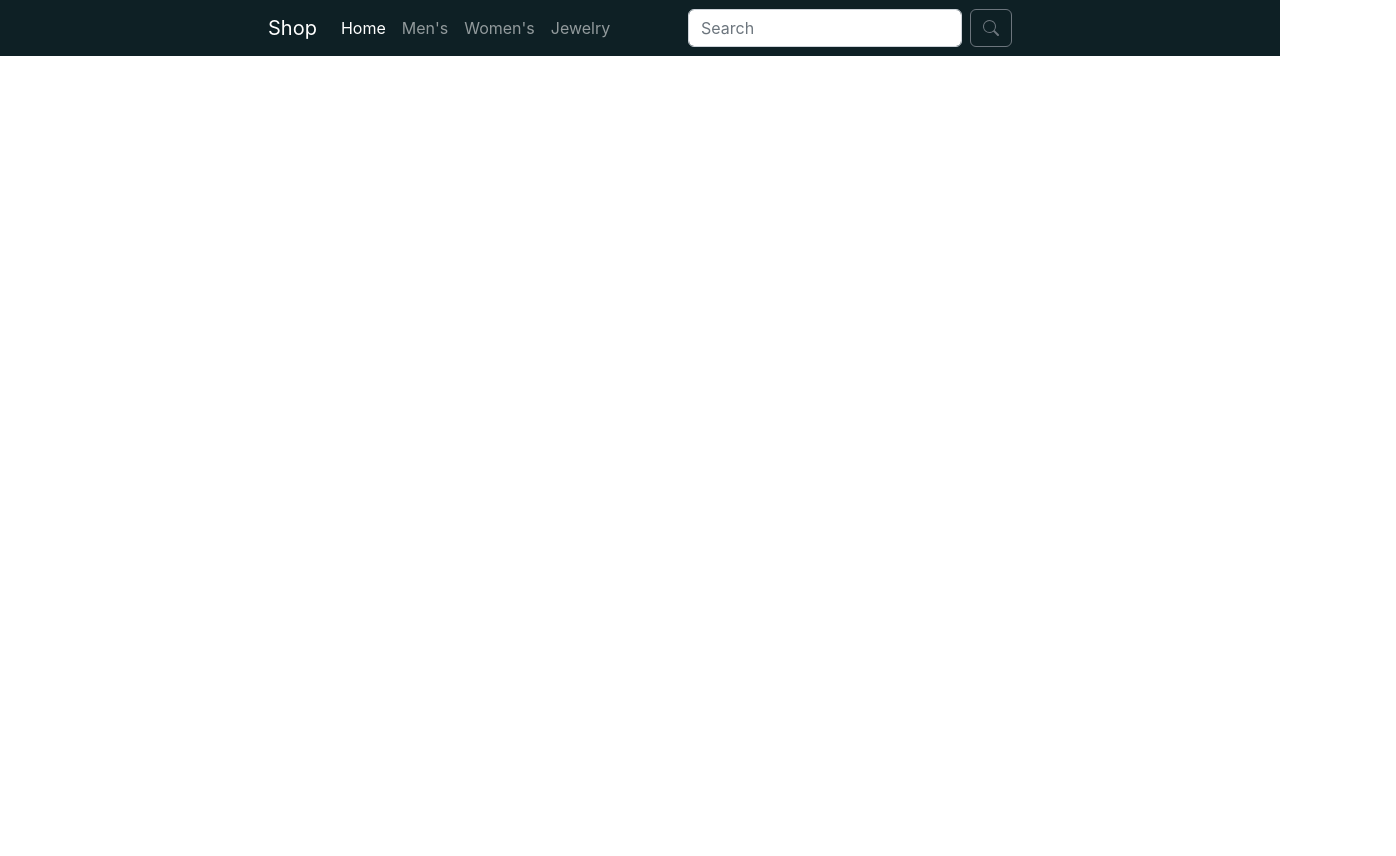
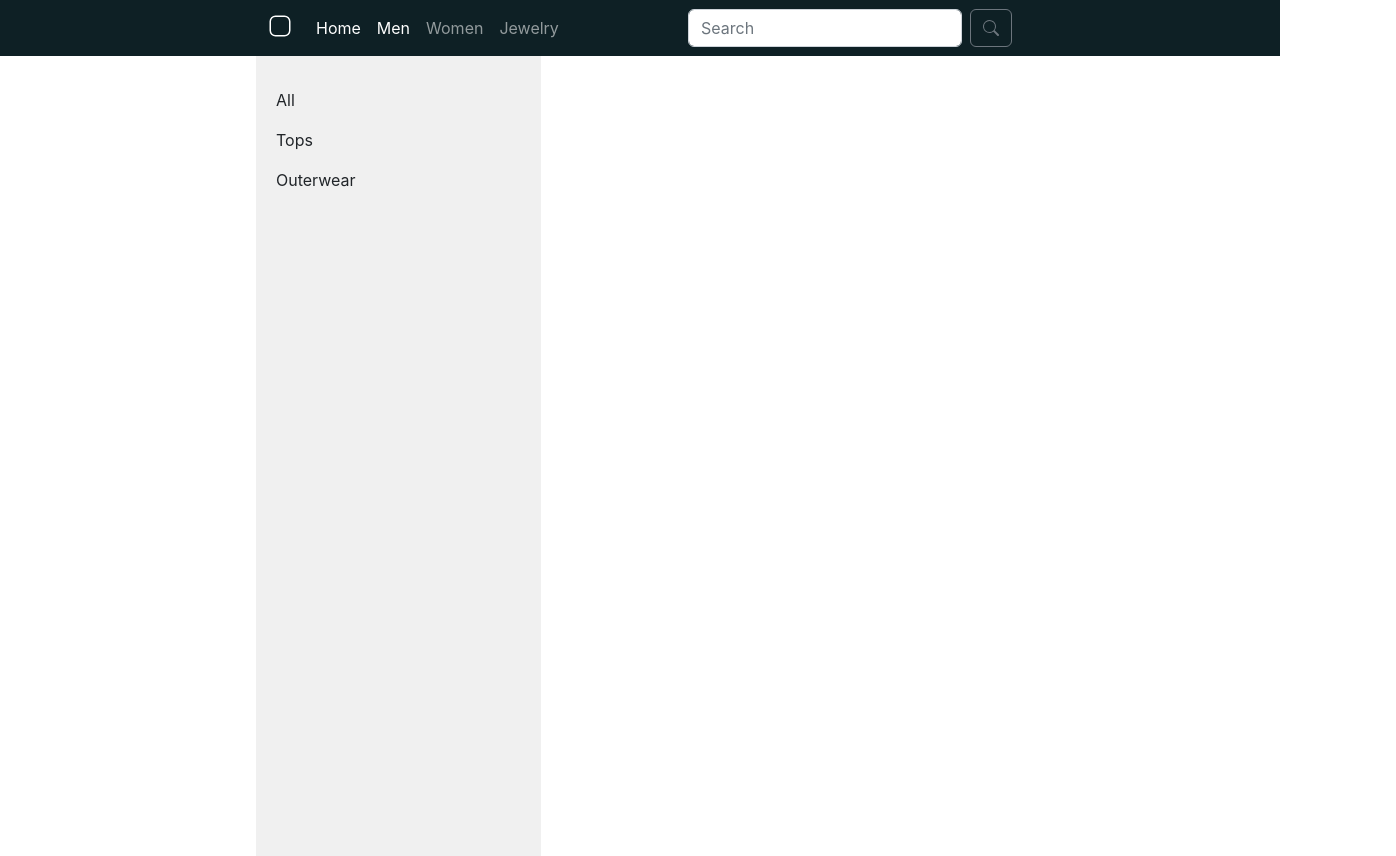
Before and after one commit to adwyre/shop, a React (Create React App) app: page /men in a window 1280 px wide. Shown: the whole page, 1396 px wide, since content can reach past the window. Before the commit the page ends 800 px from the top, so only its background shows below. Built offline with nearby package versions, Linux system fonts and the light colour scheme.

Commit message:
add dropdown navbar

```diff
--- a/src/app/App.jsx
+++ b/src/app/App.jsx
@@ -1,4 +1,5 @@
 import React from "react";
+import { useEffect, useState } from "react";
 import {
   BrowserRouter as Router,
   Switch,
@@ -8,29 +9,43 @@ import {
 } from "react-router-dom";
 import './app.css';
 import Home from "../components/Home";
+import Browse from "../components/Browse";
+import Modal from "../components/Modal";
 
 function App() {
+  const displayModal = (e) => {
+    const elements = document.getElementsByClassName('modal-menu');
+    for (let i = 0; i < elements.length; i++) {
+      elements.item(i).style.display = 'none';
+    };
+    document.getElementsByClassName('modal')[0].style.display = 'block'
+    const modalId = e.target.dataset.modalId
+    document.getElementById(modalId).style.display = 'block'
+  }
+
   return (
     <Router>
       <nav className="navbar navbar-expand-md navbar-dark fixed-top">
         <div className="container-fluid nav-container">
-          <NavLink className="navbar-brand" to="#">Shop</NavLink>
+          <NavLink className="navbar-brand" to="/"><svg xmlns="http://www.w3.org/2000/svg" width="1.5rem" height="1.5rem" fill="currentColor" class="bi bi-app" viewBox="0 0 16 16">
+  <path d="M11 2a3 3 0 0 1 3 3v6a3 3 0 0 1-3 3H5a3 3 0 0 1-3-3V5a3 3 0 0 1 3-3h6zM5 1a4 4 0 0 0-4 4v6a4 4 0 0 0 4 4h6a4 4 0 0 0 4-4V5a4 4 0 0 0-4-4H5z"/>
+</svg></NavLink>
           <button className="navbar-toggler" type="button" data-bs-toggle="collapse" data-bs-target="#navbarCollapse" aria-controls="navbarCollapse" aria-expanded="false" aria-label="Toggle navigation">
             <span className="navbar-toggler-icon"></span>
           </button>
           <div className="collapse navbar-collapse" id="navbarCollapse">
             <ul className="navbar-nav me-auto mb-2 mb-md-0">
               <li className="nav-item">
-                <NavLink className="nav-link active" aria-current="page" to="/home">Home</NavLink>
+                <NavLink className="nav-link" to="/">Home</NavLink>
               </li>
               <li className="nav-item">
-                <NavLink className="nav-link" to="/mens">Men's</NavLink>
+                <NavLink className="nav-link" to="/men" data-modal-id="men" onMouseOver={displayModal}>Men</NavLink>
               </li>
               <li className="nav-item">
-                <NavLink className="nav-link" to="/womens">Women's</NavLink>
+                <NavLink className="nav-link" to="/women" data-modal-id="women" onMouseOver={displayModal}>Women</NavLink>
               </li>
               <li className="nav-item">
-                <NavLink className="nav-link" to="/jewelry">Jewelry</NavLink>
+                <NavLink className="nav-link" to="/jewelry" data-modal-id="jewelry"onMouseOver={displayModal}>Jewelry</NavLink>
               </li>
             </ul>
             <form className="d-flex" role="search">
@@ -46,18 +61,19 @@ function App() {
         </div>
       </nav>
       <main>
+      <Modal />
       <Switch>
-        <Route path="/home">
-          <Home />
+        <Route path="/men">
+          <Browse />
         </Route>
-        <Route path="/mens">
-
-        </Route>
-        <Route path="/womens">
-
+        <Route path="/women">
+          <Browse />
         </Route>
         <Route path="/jewelry">
-
+          <Browse />
+        </Route>
+        <Route path="/">
+          <Home />
         </Route>
       </Switch>
       </main>
--- a/src/app/app.css
+++ b/src/app/app.css
@@ -51,6 +51,55 @@
   white-space: nowrap;
   -webkit-overflow-scrolling: touch;
 }
+/* Dropdown menus */
+.modal {
+  margin-top: 56px;
+  height: 100vh;
+  background-color: rgba(0, 0, 0, 0.6);
+  display: none;
+  z-index: 5;
+  padding-left: 20%;
+}
+@media (max-width: 1075px) {
+  .modal {
+    padding-left: 1rem;
+  }
+}
+.modal-menu {
+  position: absolute;
+  background-color: rgb(255, 255, 255);
+  border-radius: 0px 0px 8px 8px;
+  margin-right: 0px;
+  width: 300px;
+  max-width: 700px;
+  height: fit-content;
+  color: rgb(71, 71, 71);
+  overflow: auto;
+}
+.modal-menu ul {
+  list-style-type: none;
+  padding-left: 0;
+  margin-bottom: 0;
+}
+.modal-menu li {
+  line-height: 3rem;
+  padding-left: 1rem;
+}
+.modal-menu .nav-link:hover {
+  background-color: rgb(209, 209, 209);
+}
+#men {
+  display: none;
+  margin-left: 8rem;
+}
+#women {
+  display: none;
+  margin-left: 11rem;
+}
+#jewelry {
+  display: none;
+  margin-left: 15rem;
+}
 
 /* HOME PAGE */
 #myCarousel {
@@ -95,6 +144,29 @@
 }
 
 .mission-container {
-  margin: 10vh 0;
+  margin: 10vh 15%;
   text-align: center;
 }
+/* SideBar */
+.browse-page {
+  height: 100vh;
+  justify-content: center;
+  margin: 0 20%;
+}
+@media (max-width: 1075px) {
+  .browse-page {
+    margin: 0;
+  }
+}
+.sidebar {
+  background-color: rgb(240, 240, 240);
+}
+
+.browse-page .row {
+  height:100%
+}
+@media (max-width: 768px) {
+  .sidebar {
+    display: none;
+  }
+}
--- /dev/null
+++ b/src/components/Browse.jsx
@@ -0,0 +1,41 @@
+import React from "react";
+import {
+  Route,
+  NavLink,
+  useRouteMatch,
+  useLocation
+} from "react-router-dom";
+import '../app/app.css';
+import { useEffect, useState } from "react";
+
+const Browse = () => {
+  const { pathname } = useLocation();
+
+  const CLOTHING = ['Tops', 'Outerwear']
+  const JEWELRY = ['Necklaces', 'Bracelets']
+
+  useEffect(() => {
+  }, [pathname]);
+
+  return (
+    <div className="container browse-page">
+      <div className="row">
+        {/* Sidebar */}
+        <nav className="sidebar col-3">
+          <ul className="navbar-nav mt-4 ms-2">
+          <li className="nav-item"><NavLink className="nav-link" to={{pathname: pathname, search: "?category=all"}}>All</NavLink></li>
+            { pathname == '/jewelry' ?
+              JEWELRY.map(category => <li className="nav-item"><NavLink className="nav-link" to={{pathname: pathname, search: `?category=${category}`}}>{category}</NavLink></li>) :
+              CLOTHING.map(category => <li className="nav-item"><NavLink className="nav-link" to={{pathname: pathname, search: `?category=${category}`}}>{category}</NavLink></li>)
+            }
+          </ul>
+        </nav>
+        {/* Main section */}
+        <div className="col-9">
+
+        </div>
+      </div>
+    </div>
+  )
+}
+export default Browse
--- a/src/components/Home.jsx
+++ b/src/components/Home.jsx
@@ -1,6 +1,7 @@
 import React from "react";
 import '../app/app.css';
 import { useEffect, useState } from "react";
+import Modal from './Modal'
 
 const Home = () => {
   const [activeSlide, setActiveSlide] = useState(0);
--- /dev/null
+++ b/src/components/Modal.jsx
@@ -0,0 +1,37 @@
+import React from "react";
+import '../app/app.css';
+import { useEffect, useState } from "react";
+import { NavLink } from "react-router-dom";
+
+const Modal = (props) => {
+  const CLOTHING = ['Tops', 'Outerwear']
+  const JEWELRY = ['Necklaces', 'Bracelets']
+
+  const hideModal = (e) => {
+    document.getElementsByClassName('modal')[0].style.display = 'none';
+    const modalId = e.target.dataset.modalId
+    document.getElementById(modalId).style.display = 'none';
+  }
+
+  return (
+    <div className="modal" onClick={hideModal}>
+      <div className="modal-menu" id="men" onMouseLeave={hideModal}>
+        <ul>
+          {CLOTHING.map(category => <NavLink className="nav-link" to={{pathname: '/men', search: `?category=${category}`}}><li className="nav-item" data-modal-id="men">{category}</li></NavLink>)}
+        </ul>
+      </div>
+      <div className="modal-menu" id="women" onMouseLeave={hideModal}>
+        <ul>
+          {CLOTHING.map(category => <NavLink className="nav-link" to={{pathname: '/women', search: `?category=${category}`}}><li className="nav-item">{category}</li></NavLink>)}
+        </ul>
+      </div>
+      <div className="modal-menu" id="jewelry" onMouseLeave={hideModal}>
+        <ul>
+          {JEWELRY.map(category => <NavLink className="nav-link" to={{pathname: '/jewelry', search: `?category=${category}`}}><li className="nav-item">{category}</li></NavLink>)}
+        </ul>
+      </div>
+    </div>
+  );
+};
+
+export default Modal;
```
